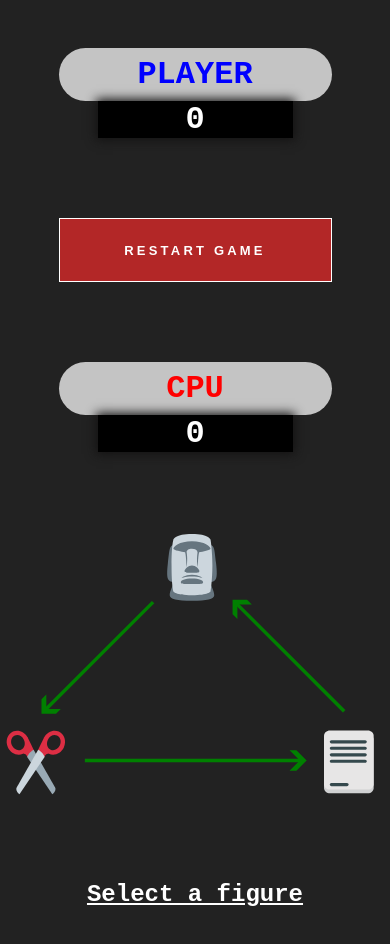
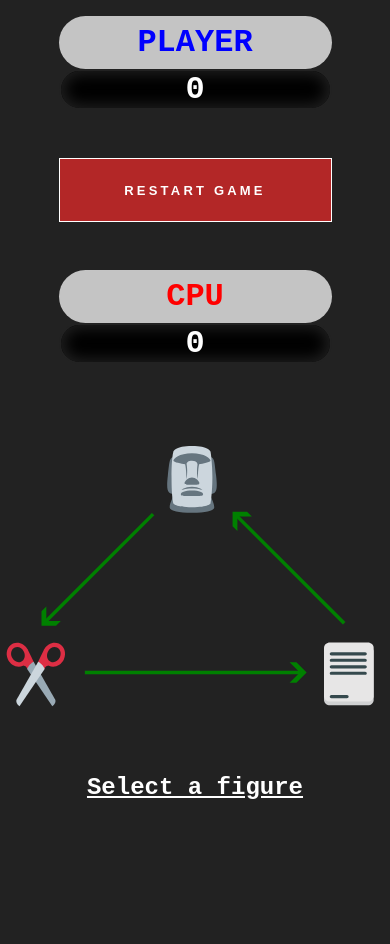
Before and after one commit to MariL11/manzdev-retos-rock-paper-scissors, a plain HTML site: page index.html in a window 390 px wide. After the commit the page ends 844 px from the top, so only its background shows below. Drawn offline with Linux system fonts and the light colour scheme.

Commit message:
Modificaciones

```diff
--- a/style.css
+++ b/style.css
@@ -28,7 +28,9 @@ body{
     font-weight: 600;
     background-color: black;
     width: 13rem;
-    box-shadow: 0px 0px 10px 2px #131212;
+    box-shadow: inset 0px 0px 15px 3px  #222;
+    border: 2px solid #222;
+    border-radius: 30px;
 }
 
 #scoreboard > div > h1{
@@ -81,12 +83,12 @@ button{
 @media screen and (max-width: 750px) {
     #scoreboard{
         flex-direction: column;
-
+        margin-top: 1rem;
     }
 
     #scoreboard > div > p{
         margin: 0 auto;
-        width: 50%;
+        width: 70%;
     }
 
     #scoreboard > div > h1{
@@ -95,17 +97,16 @@ button{
     }
 
     button{
-        margin-bottom: 5rem;
+        margin-block: 3rem;
         width: 70%;
     }
 
     #icons{
         width: 100%;
-        height: 100%;
     }
 
     #result{
-        margin: 10%;
+        margin: 5%;
         font-size: x-large;
     }
 }
```
